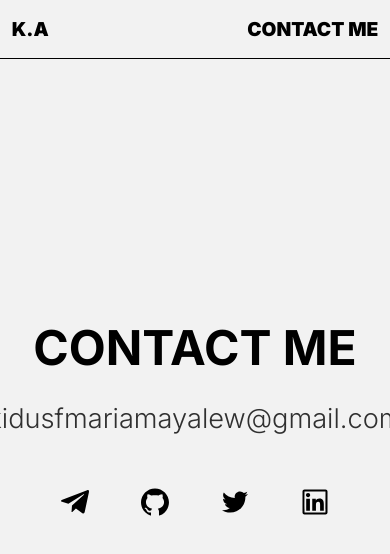
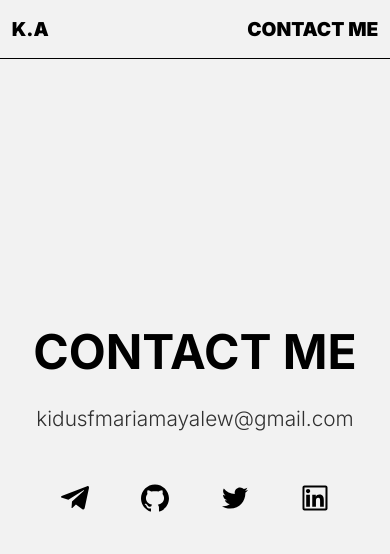
Before and after one commit to kidusfmariam/my-portfolio, a React (Vite) app: page /contact in a window 390 px wide. Shown: the top 554 px of the page. Built offline with nearby package versions, Linux system fonts and the light colour scheme.

Commit message:
font size adjustment

```diff
--- a/src/Pages/Contact.css
+++ b/src/Pages/Contact.css
@@ -19,7 +19,7 @@
     text-decoration: none;
 }
 .email{
-    font-size: clamp(1.7rem, 4vw, 10rem);
+    font-size: clamp(1.3rem, 4vw, 10rem);
     font-weight: 300;
     opacity: .8;
     padding-bottom: 3vh;
```
